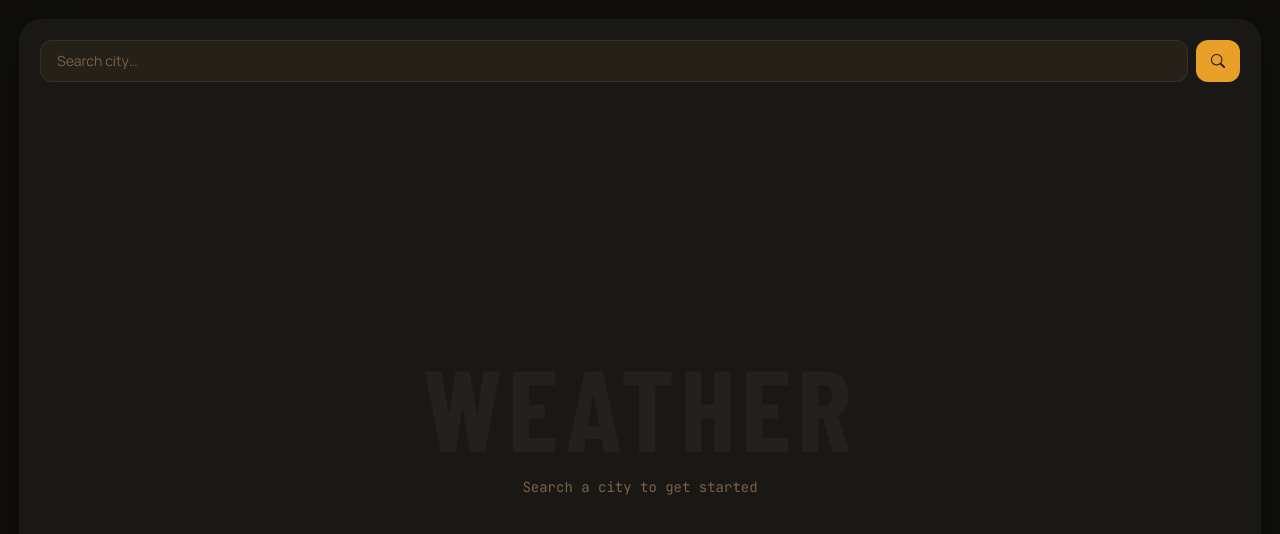
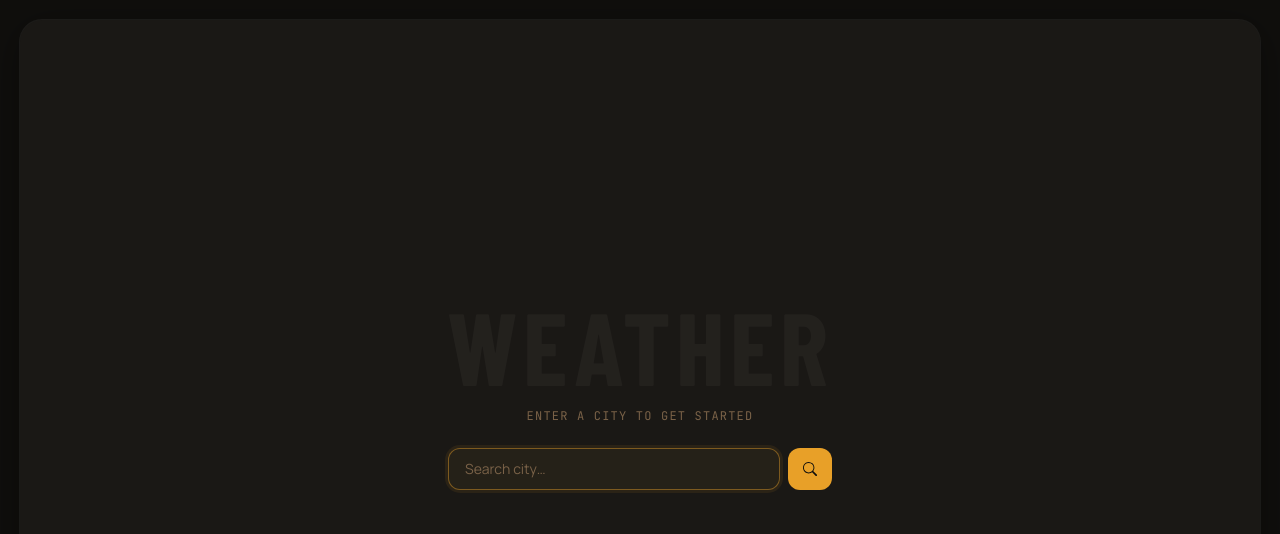
Before and after one commit to moinur-rahman/weather-forecast, a Next.js app: page / in a window 1280 px wide. Shown: the top 534 px of the page. Built offline with nearby package versions, Linux system fonts and the light colour scheme; a web font is replaced by a local one.

Commit message:
Refactor CurrentDay component layout and styling for improved user experience. Adjust input form structure, enhance empty state presentation, and ensure consistent styling with Tailwind CSS.

```diff
--- a/src/components/HomePage/CurrentDay.tsx
+++ b/src/components/HomePage/CurrentDay.tsx
@@ -65,7 +65,7 @@ export default function CurrentDay() {
   };
 
   return (
-    <div className="card p-5 md:h-full flex flex-col">
+    <div className="card p-5 h-full flex flex-col">
 
       {visible && dayForecast ? (
         <>
@@ -193,8 +193,20 @@ export default function CurrentDay() {
         </>
       ) : (
         /* ── Empty state ── */
-        <div className="flex-1 flex flex-col">
-          <form onSubmit={onSubmit} className="flex gap-2 mb-5 flex-shrink-0">
+        <div className="flex-1 flex flex-col items-center justify-center gap-6 min-h-[70vh] md:min-h-0">
+          <div className="text-center">
+            <div
+              className="uppercase leading-none select-none"
+              style={{ ...DISPLAY, fontSize: "clamp(52px, 8vw, 112px)", fontWeight: 900, color: "var(--c-text)", opacity: 0.04, letterSpacing: "0.05em" }}
+            >
+              Weather
+            </div>
+            <p className="text-xs uppercase tracking-widest mt-3" style={{ color: "var(--c-muted)", ...MONO }}>
+              Enter a city to get started
+            </p>
+          </div>
+
+          <form onSubmit={onSubmit} className="flex gap-2 w-full max-w-sm">
             <input
               name="place"
               value={place}
@@ -202,23 +214,12 @@ export default function CurrentDay() {
               placeholder="Search city…"
               className="search-input flex-1 px-4 py-2.5 text-sm"
               style={BODY}
+              autoFocus
             />
             <button type="submit" className="btn-accent w-11 h-[42px] flex-shrink-0">
               <BsSearch size={14} />
             </button>
           </form>
-
-          <div className="flex-1 flex flex-col items-center justify-center gap-3">
-            <div
-              className="uppercase leading-none"
-              style={{ ...DISPLAY, fontSize: "clamp(60px, 9vw, 120px)", fontWeight: 900, color: "var(--c-text)", opacity: 0.04, letterSpacing: "0.05em", userSelect: "none" }}
-            >
-              Weather
-            </div>
-            <p className="text-sm" style={{ color: "var(--c-muted)", ...MONO }}>
-              Search a city to get started
-            </p>
-          </div>
         </div>
       )}
     </div>
```
